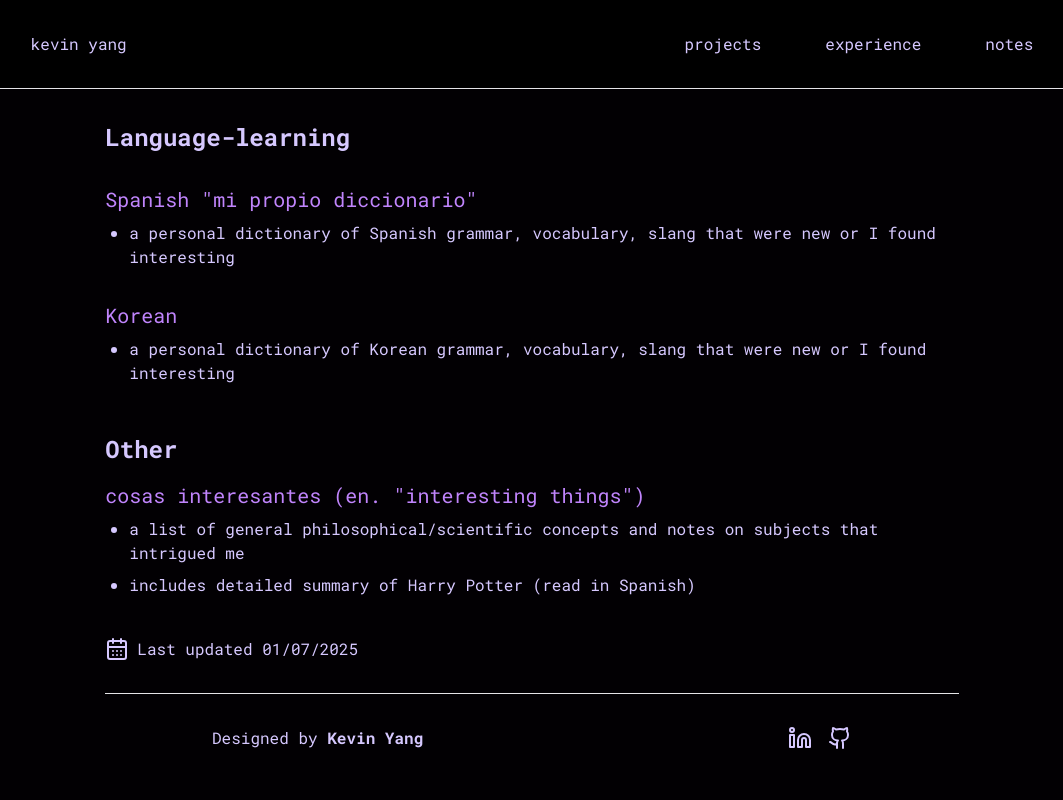
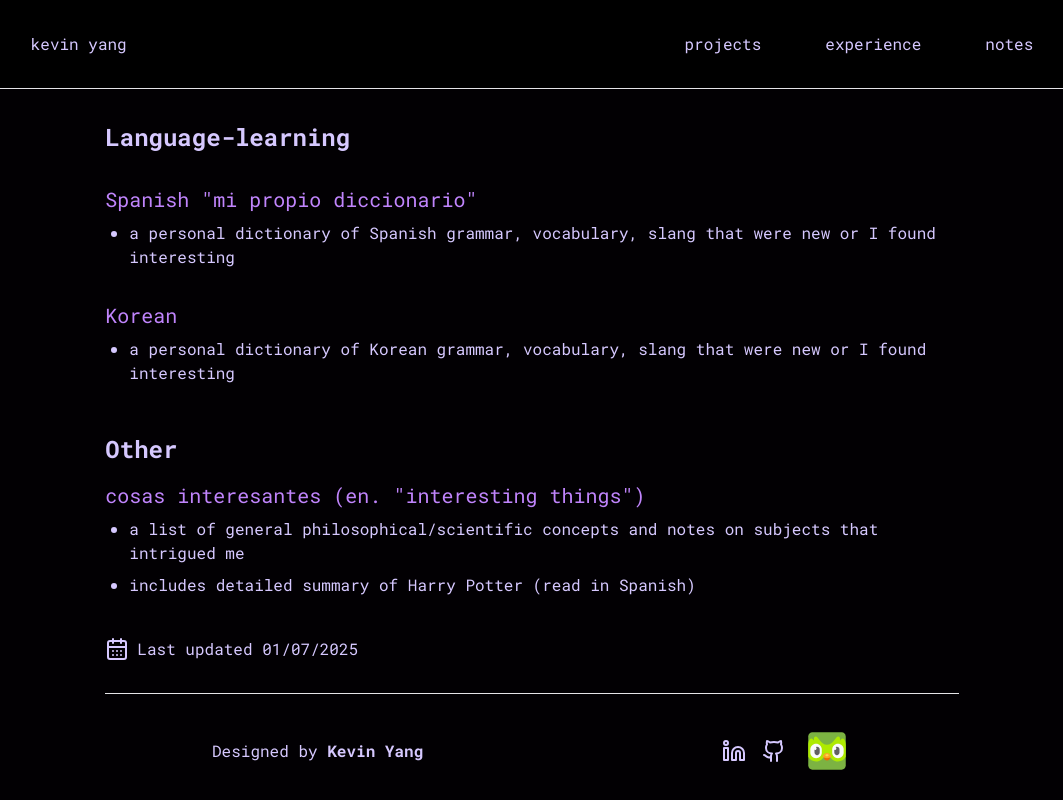
Before and after one commit to lem0000ns/kevin-yang, a Next.js app: page /notes in a window 1280 px wide. Shown: the whole page, without its empty margins (108-1171 px from the left). Built offline with nearby package versions, Linux system fonts and the light colour scheme.

Commit message:
duolingo link, updated resume

```diff
--- a/src/components/aboutme.tsx
+++ b/src/components/aboutme.tsx
@@ -26,7 +26,7 @@ const aboutme = () => {
       <p className="text-lg">
         Open my resume{" "}
         <a
-          href="https://drive.google.com/file/d/19dEjWUrw2rvXL8TRM1VaczoEgQUXauEe/view?usp=sharing"
+          href="https://drive.google.com/file/d/1KFnirNTw9NZ0Efx999PF8bUAjvuH4W50/view?usp=sharing"
           target="_blank"
           rel="noopener noreferrer"
           className="text-violet-500 hover:text-violet-400"
--- a/src/components/footer.tsx
+++ b/src/components/footer.tsx
@@ -1,5 +1,52 @@
 import React from "react";
 import { Linkedin, Github } from "lucide-react";
+
+const Duolingo = () => {
+  return (
+    <svg
+      xmlns="http://www.w3.org/2000/svg"
+      x="0px"
+      y="0px"
+      width="50"
+      height="50"
+      viewBox="0 0 48 48"
+    >
+      <path
+        fill="#7cb342"
+        d="M38,6H10c-2.209,0-4,1.791-4,4v28c0,2.209,1.791,4,4,4h28c2.209,0,4-1.791,4-4V10 C42,7.791,40.209,6,38,6z"
+      ></path>
+      <path
+        fill="#aeea00"
+        d="M42,18v11.5c-1.43,2.67-4.26,4.5-7.5,4.5c-3.82,0-7.05-2.52-8.13-6h-4.74c-1.08,3.48-4.31,6-8.13,6 c-3.24,0-6.07-1.83-7.5-4.5V18c0-2,0.99-6,3-6c1,0,1.94,1.44,2.52,2.1C11.55,13.21,11.21,10,13,10c3,0,5,8,11,8s8-8,11-8 c1.79,0,1.45,3.21,1.48,4.1C37.06,13.44,38,12,39,12C41.01,12,42,16,42,18z"
+      ></path>
+      <path
+        fill="#fafafa"
+        d="M34.5,31L34.5,31c-3.038,0-5.5-2.462-5.5-5.5v-3c0-3.038,2.462-5.5,5.5-5.5h0 c3.038,0,5.5,2.462,5.5,5.5v3C40,28.538,37.538,31,34.5,31z"
+      ></path>
+      <path
+        fill="#616161"
+        d="M36,22.5v3c0,1.38-1.12,2.5-2.5,2.5S31,26.88,31,25.5v-2.59c0.16,0.06,0.32,0.09,0.5,0.09 c0.83,0,1.5-0.67,1.5-1.5c0-0.51-0.25-0.96-0.64-1.22C32.7,20.1,33.09,20,33.5,20C34.88,20,36,21.12,36,22.5z"
+      ></path>
+      <path
+        fill="#fafafa"
+        d="M13.5,31L13.5,31C10.462,31,8,28.538,8,25.5v-3c0-3.038,2.462-5.5,5.5-5.5h0 c3.038,0,5.5,2.462,5.5,5.5v3C19,28.538,16.538,31,13.5,31z"
+      ></path>
+      <path
+        fill="#616161"
+        d="M17,22.5v3c0,1.38-1.12,2.5-2.5,2.5S12,26.88,12,25.5v-2.59c0.16,0.06,0.32,0.09,0.5,0.09 c0.83,0,1.5-0.67,1.5-1.5c0-0.51-0.25-0.96-0.64-1.22C13.7,20.1,14.09,20,14.5,20C15.88,20,17,21.12,17,22.5z"
+      ></path>
+      <circle cx="24" cy="30" r="3" fill="#ef6c00"></circle>
+      <path
+        fill="#f9a825"
+        d="M24,26c-2.209,0-4,1.791-4,4l4,1l4-1C28,27.791,26.209,26,24,26z"
+      ></path>
+      <path
+        fill="#ffd54f"
+        d="M24.5,29h-1c-0.552,0-1-0.448-1-1v0c0-0.552,0.448-1,1-1h1c0.552,0,1,0.448,1,1v0 C25.5,28.552,25.052,29,24.5,29z"
+      ></path>
+    </svg>
+  );
+};
 
 const footer = () => {
   return (
@@ -9,7 +56,7 @@ const footer = () => {
         <div className="lg:block hidden">
           Designed by <strong>Kevin Yang</strong>
         </div>
-        <div className="flex space-x-4 lg:mx-0 mx-auto">
+        <div className="flex items-center space-x-4 lg:mx-0 mx-auto">
           <a
             href="https://www.linkedin.com/in/kevin-yang-7b5151186/"
             target="_blank"
@@ -24,6 +71,13 @@ const footer = () => {
           >
             <Github />
           </a>
+          <a
+            href="https://www.duolingo.com/profile/al_pastor"
+            target="_blank"
+            rel="nooopener noreferrer"
+          >
+            <Duolingo />
+          </a>
         </div>
       </div>
     </div>
```
